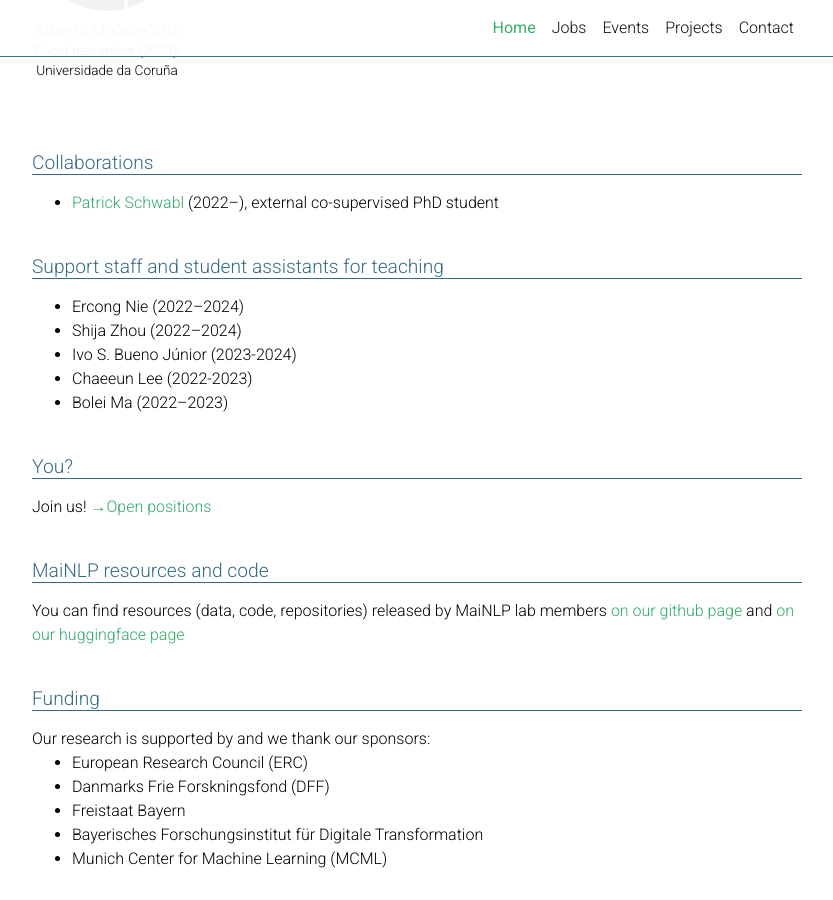
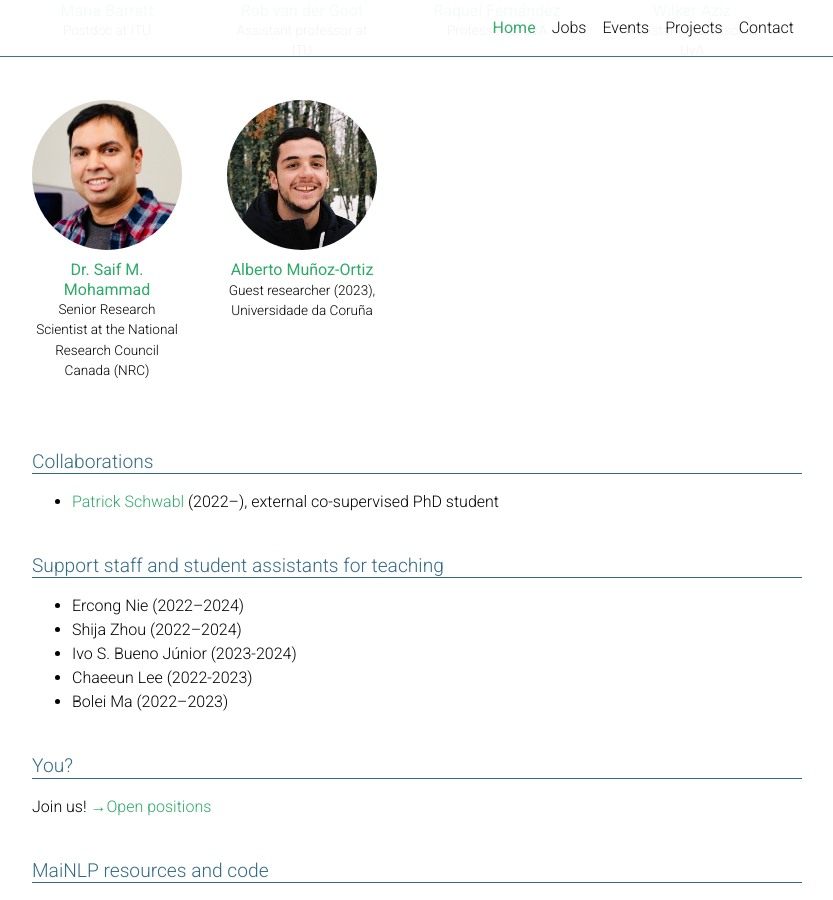
Before and after one commit to mainlp/mainlp.github.io, a Jekyll site: the page built from _pages/about.md, in a window 1280 px wide and 900 px high, scrolled down 3061 px. Shown: the whole window, without its empty margins (223-1056 px from the left). Built offline with Jekyll 4.4.1, drawn with Linux system fonts in a browser that asks for light colours; full-size pictures stand in for the smaller copies a plugin makes; comment, search, counter and statistics services are not loaded; a style sheet for code colours, icons or effects is not loaded; some of the changed text lies outside the part shown.

Commit message:
Update about.md, add TD and Saif

```diff
--- a/_pages/about.md
+++ b/_pages/about.md
@@ -109,6 +113,10 @@ affiliated:
       description: Assistant Professor at UvA
       website: https://wilkeraziz.github.io/
       picture: wilker.png
+    - name: Dr. Saif M. Mohammad
+      description: Senior Research Scientist at the National Research Council Canada (NRC)
+      website: https://www.saifmohammad.com/
+      picture: saif.png
     - name: Alberto Muñoz-Ortiz
       description: Guest researcher (2023), Universidade da Coruña
       website: https://amunozo.github.io/
```
Also changed, not shown: other parts of _pages/about.md (+4 -0 lines).
